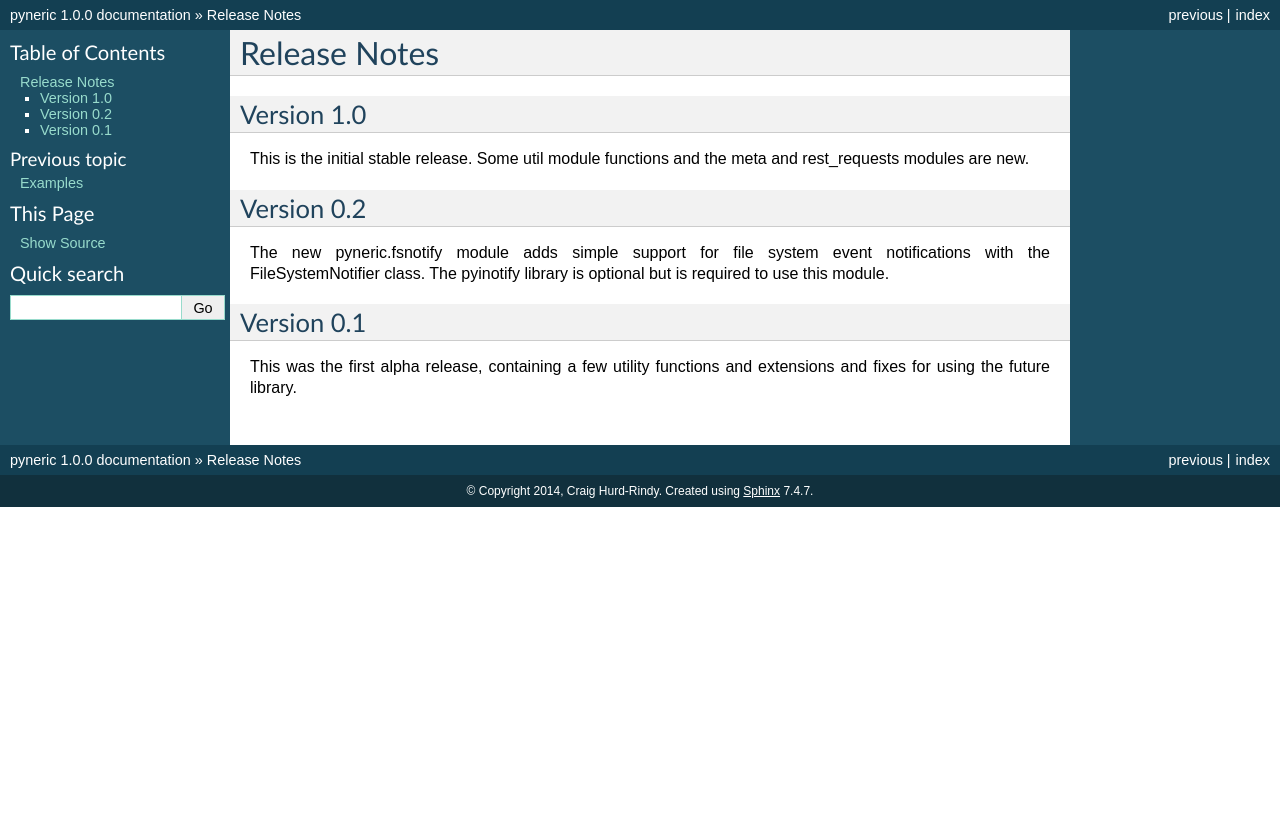
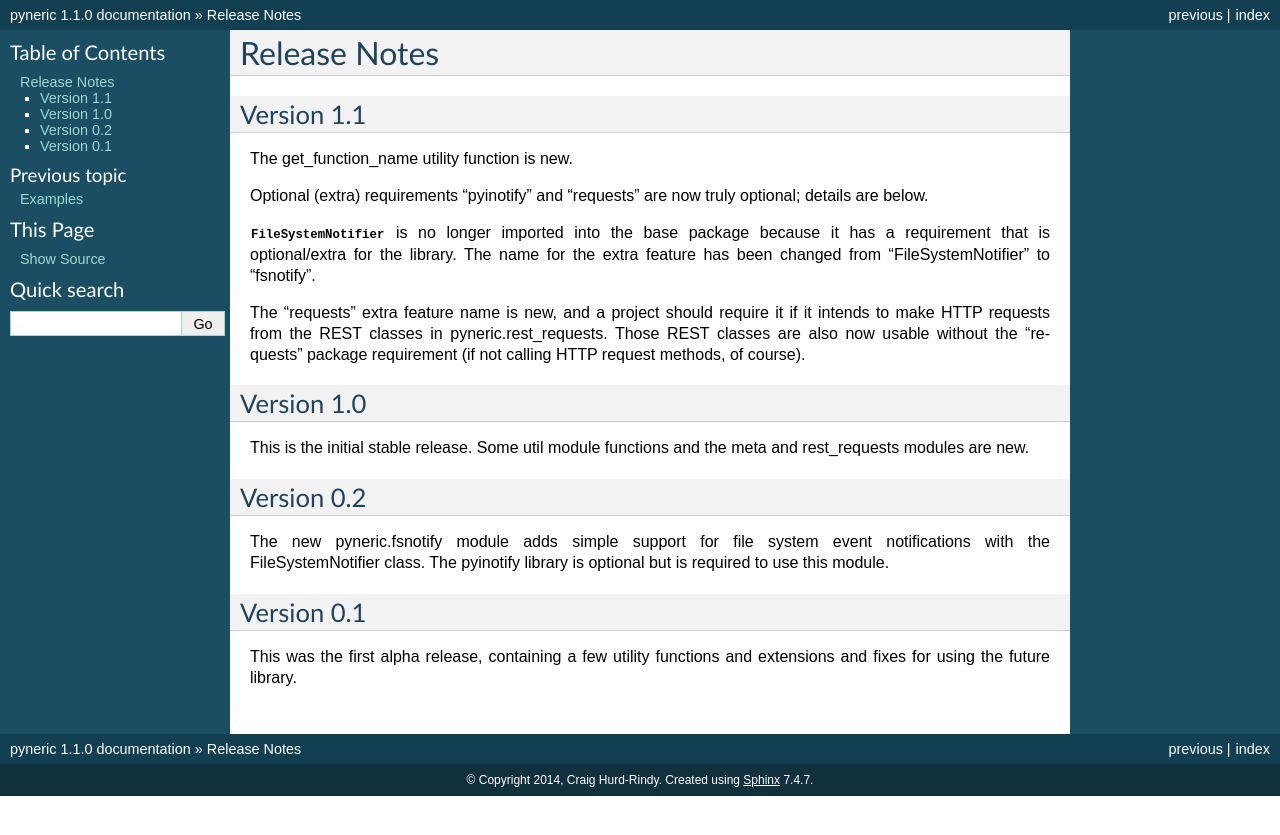
Before and after one commit to gnuworldman/pyneric, a Sphinx documentation site: the page built from docs/notes.rst, in a window 1280 px wide. Shown: the top 835 px of the page. Built offline with Sphinx 7.4.7, drawn with Linux system fonts in a browser that asks for light colours; pages that are not in the unit, such as notebooks, are missing from menus.

Commit message:
Update the version number and release notes.

```diff
--- a/docs/notes.rst
+++ b/docs/notes.rst
@@ -1,5 +1,22 @@
 Release Notes
 =============
+
+Version 1.1
+-----------
+
+The get_function_name utility function is new.
+
+Optional (extra) requirements "pyinotify" and "requests" are now truly
+optional; details are below.
+
+`FileSystemNotifier` is no longer imported into the base package because it has
+a requirement that is optional/extra for the library.  The name for the extra
+feature has been changed from "FileSystemNotifier" to "fsnotify".
+
+The "requests" extra feature name is new, and a project should require it if it
+intends to make HTTP requests from the REST classes in pyneric.rest_requests.
+Those REST classes are also now usable without the "requests" package
+requirement (if not calling HTTP request methods, of course).
 
 Version 1.0
 -----------
--- a/src/pyneric/_version.py
+++ b/src/pyneric/_version.py
@@ -1,5 +1,5 @@
 # -*- coding: utf-8 -*-
 """The `pyneric._version` module contains version information."""
 
-__version_info__ = (1, 0, 0)
+__version_info__ = (1, 1, 0)
 __version__ = '.'.join(str(x) for x in __version_info__)
```
